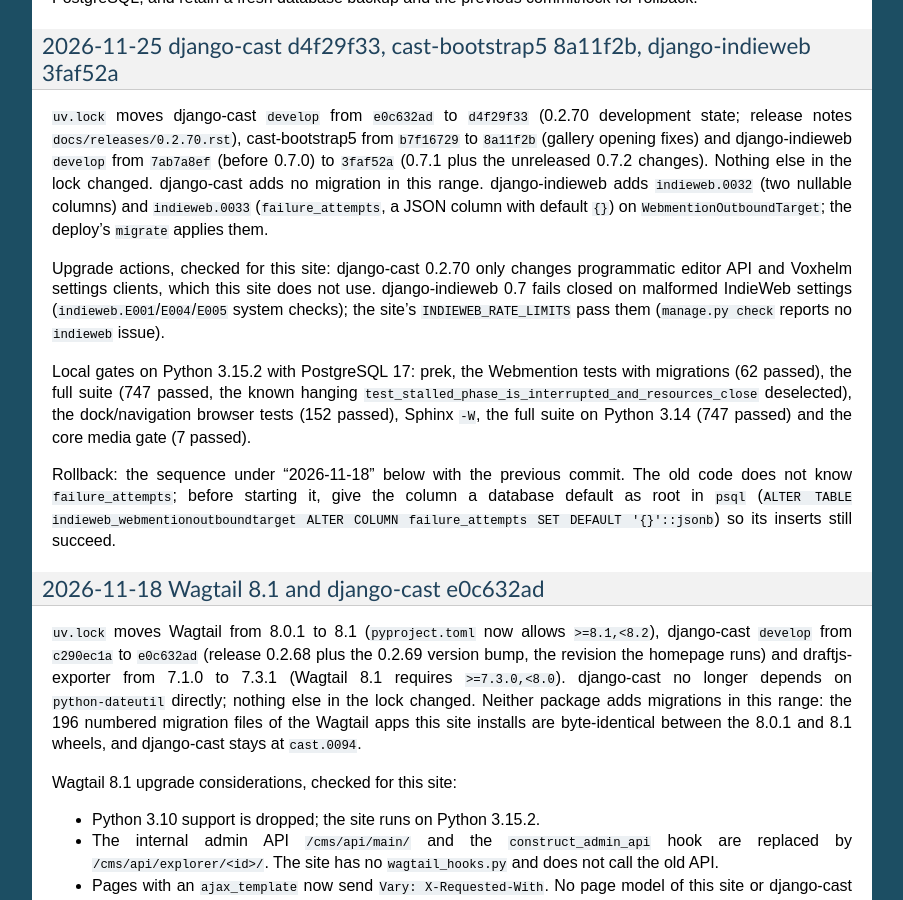
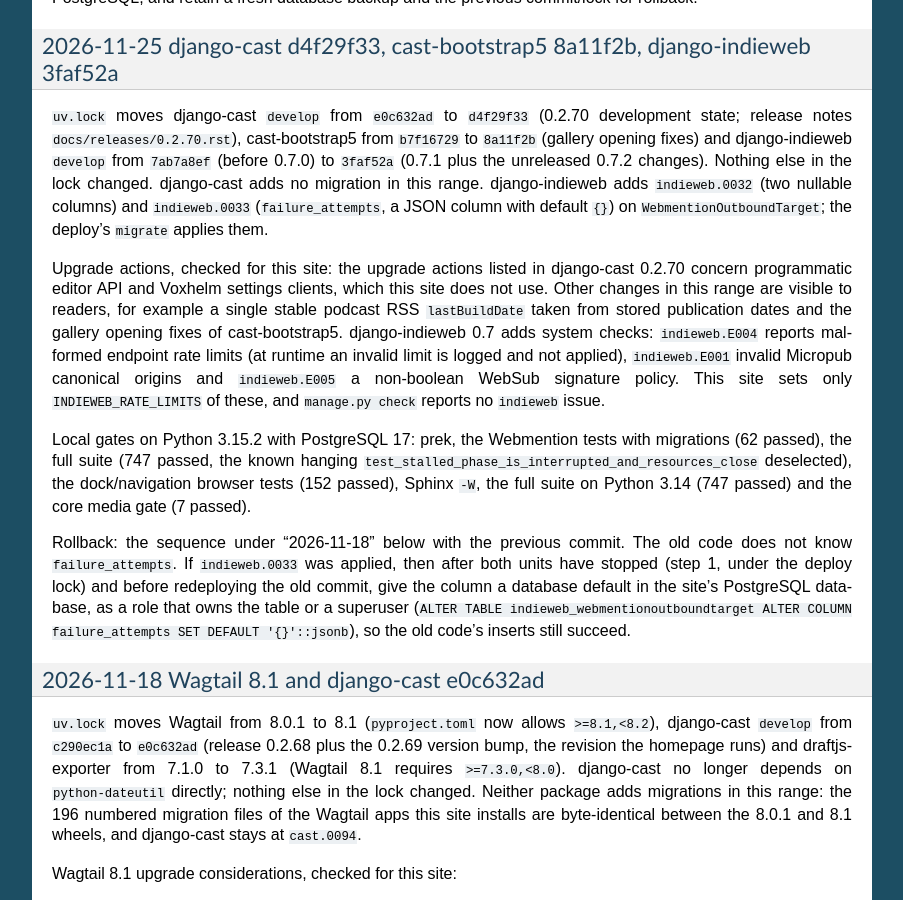
Before and after one commit to ephes/python-podcast, a Sphinx documentation site: the page built from docs/deploy.rst, in a window 1280 px wide and 900 px high, scrolled down 1377 px. Shown: the whole window, without its empty margins (198-1101 px from the left). Built offline with Sphinx 7.4.7, drawn with Linux system fonts in a browser that asks for light colours.

Commit message:
Sharpen the relock notes and add the changelog entry

```diff
--- a/docs/deploy.rst
+++ b/docs/deploy.rst
@@ -88,12 +88,17 @@ django-cast adds no migration in this range. django-indieweb adds
 (``failure_attempts``, a JSON column with default ``{}``) on
 ``WebmentionOutboundTarget``; the deploy's ``migrate`` applies them.
 
-Upgrade actions, checked for this site: django-cast 0.2.70 only changes
-programmatic editor API and Voxhelm settings clients, which this site does not
-use. django-indieweb 0.7 fails closed on malformed IndieWeb settings
-(``indieweb.E001``/``E004``/``E005`` system checks); the site's
-``INDIEWEB_RATE_LIMITS`` pass them (``manage.py check`` reports no
-``indieweb`` issue).
+Upgrade actions, checked for this site: the upgrade actions listed in
+django-cast 0.2.70 concern programmatic editor API and Voxhelm settings
+clients, which this site does not use. Other changes in this range are
+visible to readers, for example a single stable podcast RSS
+``lastBuildDate`` taken from stored publication dates and the gallery
+opening fixes of cast-bootstrap5. django-indieweb 0.7 adds system checks:
+``indieweb.E004`` reports malformed endpoint rate limits (at runtime an
+invalid limit is logged and not applied), ``indieweb.E001`` invalid Micropub
+canonical origins and ``indieweb.E005`` a non-boolean WebSub signature policy.
+This site sets only ``INDIEWEB_RATE_LIMITS`` of these, and ``manage.py check``
+reports no ``indieweb`` issue.
 
 Local gates on Python 3.15.2 with PostgreSQL 17: prek, the Webmention tests
 with migrations (62 passed), the full suite (747 passed, the known hanging
@@ -101,11 +106,14 @@ with migrations (62 passed), the full suite (747 passed, the known hanging
 dock/navigation browser tests (152 passed), Sphinx ``-W``, the full suite on
 Python 3.14 (747 passed) and the core media gate (7 passed).
 
-Rollback: the sequence under "2026-11-18" below with the previous commit. The
-old code does not know ``failure_attempts``; before starting it, give the column
-a database default as root in ``psql`` (``ALTER TABLE
-indieweb_webmentionoutboundtarget ALTER COLUMN failure_attempts SET DEFAULT
-'{}'::jsonb``) so its inserts still succeed.
+Rollback: the sequence under "2026-11-18" below with the previous commit.
+The old code does not know ``failure_attempts``. If ``indieweb.0033`` was
+applied, then after both units have stopped (step 1, under the deploy lock)
+and before redeploying the old commit, give the column a database default in
+the site's PostgreSQL database, as a role that owns the table or a superuser
+(``ALTER TABLE indieweb_webmentionoutboundtarget ALTER COLUMN
+failure_attempts SET DEFAULT '{}'::jsonb``), so the old code's inserts still
+succeed.
 
 2026-11-18 Wagtail 8.1 and django-cast e0c632ad
 ~~~~~~~~~~~~~~~~~~~~~~~~~~~~~~~~~~~~~~~~~~~~~~~
```
Also changed, not shown: CHANGELOG.rst (+8 -0 lines).
